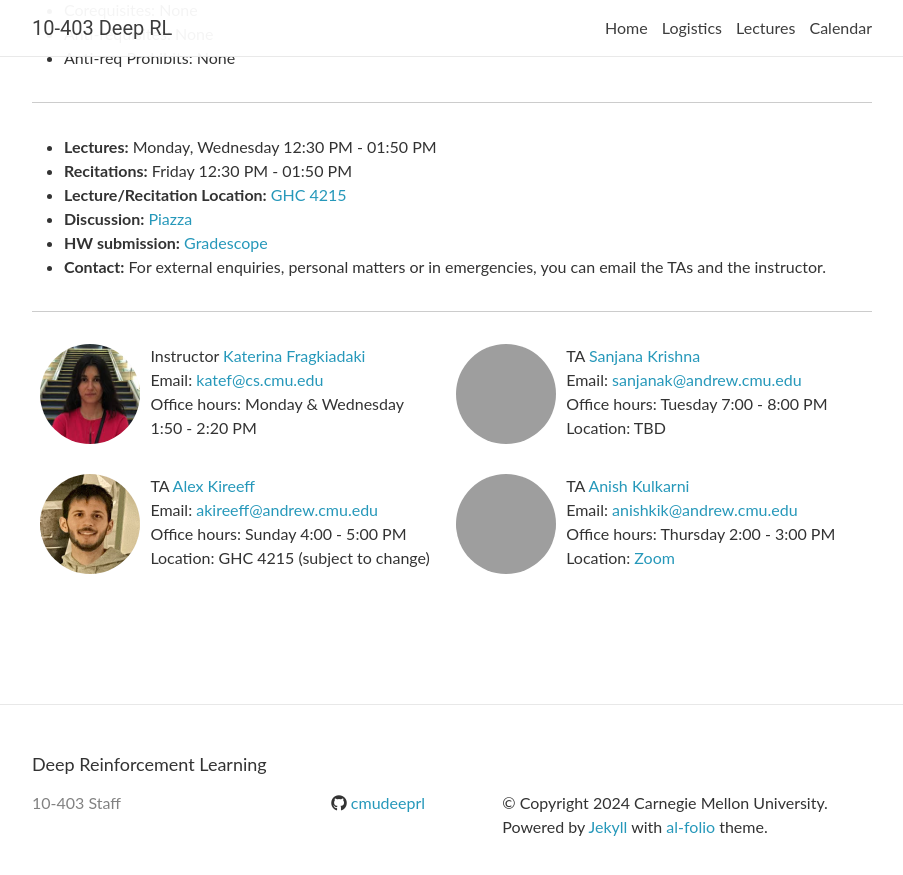
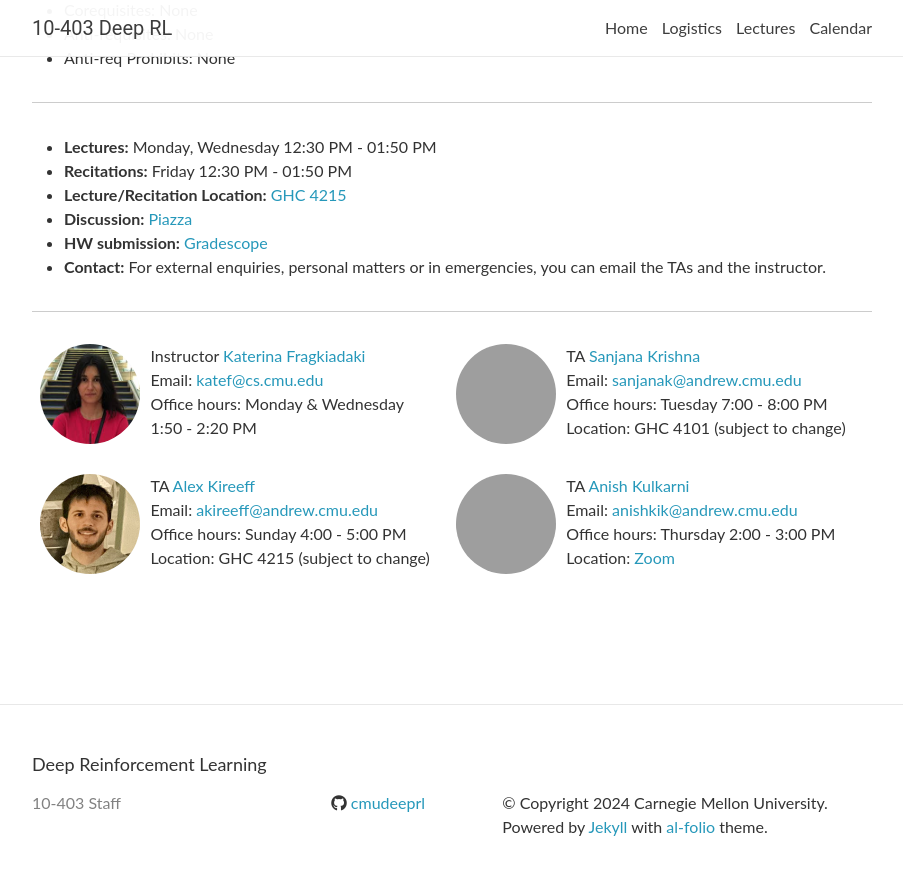
Before and after one commit to cmudeeprl/403website_s24, a Jekyll site: the page built from _pages/about.md, in a window 1280 px wide and 900 px high, scrolled down 995 px, cut to the strip 0-875 px from the top of the window. Shown: the whole strip, without its empty margins (188-1091 px from the left). Built offline with Jekyll 4.4.1, drawn with Linux system fonts in a browser that asks for light colours; nearby versions of some CDN libraries; comment, search, counter and statistics services are not loaded; grey boxes are pictures that could not be loaded.

Commit message:
* updated Sanjana's OH location

```diff
--- a/_data/staff.yml
+++ b/_data/staff.yml
@@ -10,7 +10,7 @@ TAs:
       email: sanjanak@andrew.cmu.edu
       url:
       office-hours: Tuesday 7:00 - 8:00 PM
-      location: TBD
+      location: GHC 4101 (subject to change)
       image: staff/Sanjana.jpg
 
     - name: Alex Kireeff
```
